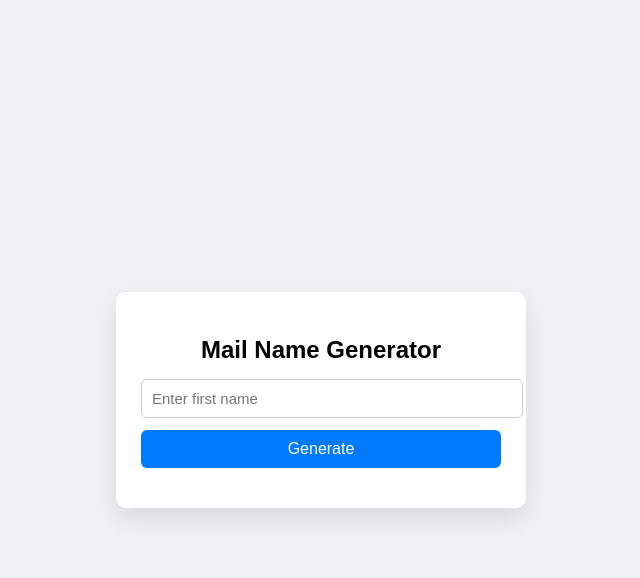
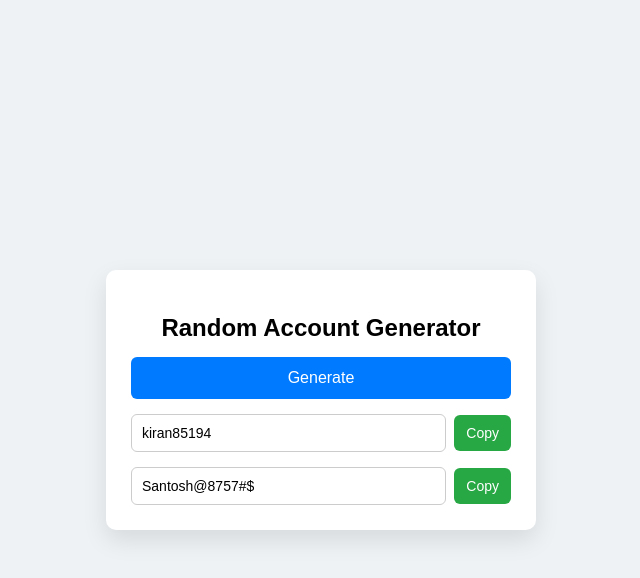
Before and after one commit to sawanpoint0000-dev/outlooks, a plain HTML site: page index.html in a window 1280 px wide. Both pictures are taken after a click on the button "Generate". Shown: the whole page, without its empty margins (319-959 px from the left). Drawn offline with Linux system fonts and the light colour scheme.

Commit message:
Update index.html

```diff
--- a/index.html
+++ b/index.html
@@ -2,7 +2,7 @@
 <html lang="en">
 <head>
 <meta charset="UTF-8">
-<title>Mail Name Generator</title>
+<title>Random Account Generator</title>
 
 <style>
 body{
@@ -19,28 +19,19 @@ body{
   background:#fff;
   padding:25px;
   width:100%;
-  max-width:360px;
+  max-width:380px;
   border-radius:10px;
   box-shadow:0 10px 25px rgba(0,0,0,0.1);
-  text-align:center;
 }
 
 h2{
+  text-align:center;
   margin-bottom:15px;
 }
 
-input{
+button.generate{
   width:100%;
-  padding:10px;
-  margin-bottom:12px;
-  border:1px solid #ccc;
-  border-radius:6px;
-  font-size:15px;
-}
-
-button{
-  width:100%;
-  padding:10px;
+  padding:12px;
   background:#007bff;
   color:#fff;
   border:none;
@@ -49,15 +40,37 @@ button{
   cursor:pointer;
 }
 
-button:hover{
+button.generate:hover{
   background:#0056b3;
 }
 
-.result{
+.field{
+  display:flex;
+  align-items:center;
   margin-top:15px;
-  font-weight:bold;
-  color:#333;
-  word-break:break-all;
+}
+
+.field input{
+  flex:1;
+  padding:10px;
+  border:1px solid #ccc;
+  border-radius:6px;
+  font-size:14px;
+}
+
+.field button{
+  margin-left:8px;
+  padding:10px 12px;
+  background:#28a745;
+  border:none;
+  color:#fff;
+  border-radius:6px;
+  cursor:pointer;
+  font-size:14px;
+}
+
+.field button:hover{
+  background:#1e7e34;
 }
 </style>
 </head>
@@ -65,44 +78,47 @@ button:hover{
 <body>
 
 <div class="box">
-  <h2>Mail Name Generator</h2>
+  <h2>Random Account Generator</h2>
 
-  <input type="text" id="fname" placeholder="Enter first name">
-  <button onclick="generateMailName()">Generate</button>
+  <button class="generate" onclick="generateAccount()">Generate</button>
 
-  <div class="result" id="result"></div>
+  <div class="field">
+    <input type="text" id="mailName" readonly placeholder="Mail Name">
+    <button onclick="copyText('mailName')">Copy</button>
+  </div>
+
+  <div class="field">
+    <input type="text" id="password" readonly placeholder="Password">
+    <button onclick="copyText('password')">Copy</button>
+  </div>
 </div>
 
 <script>
-function cleanFirstName(text){
-  return text
-    .toLowerCase()          // small letters only
-    .replace(/[^a-z]/g,""); // remove numbers & symbols
-}
+const boyNames = [
+  "sawan","rahul","amit","rohit","vikas",
+  "ajay","santosh","deepak","manoj","sunil",
+  "ankit","ravi","arjun","pankaj","kiran"
+];
 
-function randomFiveDigits(){
+function randomFiveDigit(){
   return Math.floor(10000 + Math.random() * 90000);
 }
 
-function generateMailName(){
-  let fname = document.getElementById("fname").value.trim();
+function generateAccount(){
+  let name = boyNames[Math.floor(Math.random() * boyNames.length)];
+  let mailName = name + randomFiveDigit();
+  let password = "Santosh@8757#$";
 
-  if(fname === ""){
-    alert("First name enter karo");
-    return;
-  }
+  document.getElementById("mailName").value = mailName;
+  document.getElementById("password").value = password;
+}
 
-  let cleanName = cleanFirstName(fname);
-
-  if(cleanName === ""){
-    alert("Sirf letters use karo");
-    return;
-  }
-
-  let mailName = cleanName + randomFiveDigits();
-
-  document.getElementById("result").innerText =
-    "Mail Name: " + mailName;
+function copyText(id){
+  let input = document.getElementById(id);
+  input.select();
+  input.setSelectionRange(0, 99999);
+  navigator.clipboard.writeText(input.value);
+  alert("Copied: " + input.value);
 }
 </script>
 
```
